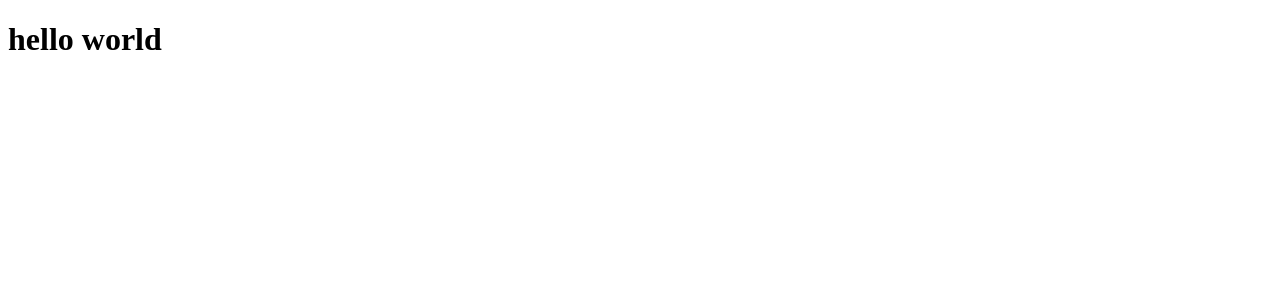
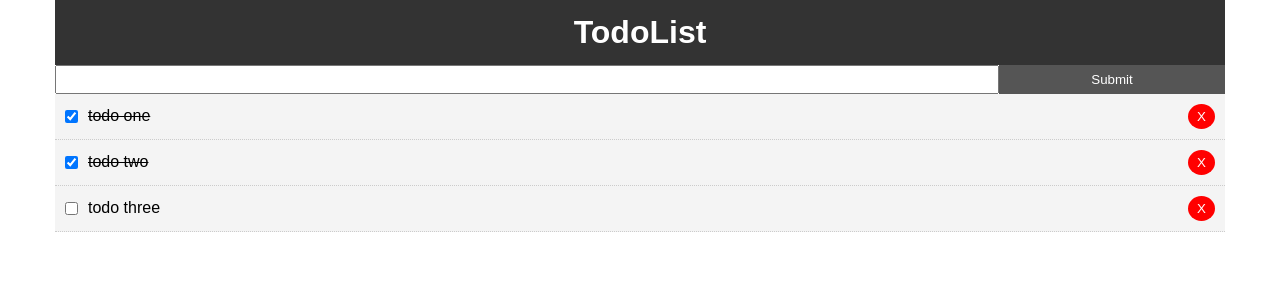
Before and after one commit to alinbrg/todo-vue, a Vue app: page / in a window 1280 px wide. Shown: the top 300 px of the page. Built offline with nearby package versions, Linux system fonts and the light colour scheme.

Commit message:
show todos

```diff
--- a/package.json
+++ b/package.json
@@ -9,6 +9,7 @@
   },
   "dependencies": {
     "core-js": "^3.8.3",
+    "uuid": "^8.3.2",
     "vue": "^3.2.13"
   },
   "devDependencies": {
--- a/src/App.vue
+++ b/src/App.vue
@@ -1,7 +1,83 @@
 <template>
-	<h1>hello world</h1>
+	<div class="container">
+		<HeaderView />
+		<AddTodoComp @add-todo="addTodo" />
+		<TodosComp :todos="todos" @del-todo="deleteTodo" />
+	</div>
 </template>
 
-<script></script>
+<script>
+import HeaderView from "./components/layout/HeaderView";
+import TodosComp from "./components/TodosComp";
+import AddTodoComp from "./components/AddTodoComp";
 
-<style></style>
+export default {
+	name: "app",
+	components: {
+		HeaderView,
+		AddTodoComp,
+		TodosComp,
+	},
+	data() {
+		return {
+			todos: [
+				{
+					id: 1,
+					title: "todo one",
+					completed: true,
+				},
+				{
+					id: 2,
+					title: "todo two",
+					completed: true,
+				},
+				{
+					id: 3,
+					title: "todo three",
+					completed: false,
+				},
+			],
+		};
+	},
+	methods: {
+		deleteTodo(id) {
+			this.todos = this.todos.filter((todo) => {
+				return todo.id !== id;
+			});
+		},
+		addTodo(newTodo) {
+			console.log(newTodo);
+			// this.todos = [...this.todos, newTodo];
+		},
+	},
+};
+</script>
+
+<style>
+* {
+	margin: 0;
+	padding: 0;
+	box-sizing: border-box;
+}
+body {
+	font-family: Arial, Helvetica, sans-serif;
+	line-height: 1.4;
+}
+.container {
+	max-width: 1200px;
+	width: 100%;
+	margin: 0 auto;
+	padding: 0 15px;
+}
+.btn {
+	display: inline-block;
+	border: none;
+	background: #555;
+	color: #fff;
+	padding: 7px 20px;
+	cursor: pointer;
+}
+.btn:hover {
+	background: #666;
+}
+</style>
--- /dev/null
+++ b/src/components/AddTodoComp.vue
@@ -0,0 +1,54 @@
+<template>
+	<div>
+		<form @submit.prevent="addTodo">
+			<input
+				type="text"
+				v-model="title"
+				name="title"
+				placehodler="add todo ..."
+			/>
+			<input value="Submit" type="submit" class="btn" />
+		</form>
+	</div>
+</template>
+
+<script>
+import uuid from "../../node_modules/uuid";
+export default {
+	name: "AddTodoComp",
+	data() {
+		return {
+			title: "",
+		};
+	},
+
+	method: {
+		addTodo() {
+			console.log("prevent");
+			const newTodo = {
+				id: uuid.v4(),
+				title: this.title,
+				completed: false,
+			};
+
+			this.$emit("add-todo", newTodo);
+
+			this.title = "";
+		},
+	},
+	emits: ["add-todo"],
+};
+</script>
+
+<style scoped>
+form {
+	display: flex;
+}
+input[type="text"] {
+	flex: 10;
+	padding: 5px;
+}
+input[type="submit"] {
+	flex: 2;
+}
+</style>
--- /dev/null
+++ b/src/components/TodoItemComp.vue
@@ -0,0 +1,48 @@
+<template>
+	<div class="todo-item" :class="todo.completed ? 'is-complete' : ''">
+		<input
+			type="checkbox"
+			@click="$emit('check-change', todo)"
+			:checked="checked"
+		/>
+
+		<p>{{ todo.title }}</p>
+
+		<button class="del" @click="$emit('del-todo', todo.id)">X</button>
+	</div>
+</template>
+
+<script>
+export default {
+	name: "TodoItemComp",
+	props: {
+		todo: Object,
+		checked: Boolean,
+	},
+	emits: ["check-change"],
+};
+</script>
+<style scoped>
+.todo-item {
+	background: #f4f4f4;
+	padding: 10px;
+	border-bottom: 1px #ccc dotted;
+	display: flex;
+	align-items: center;
+}
+.is-complete p {
+	text-decoration: line-through;
+}
+.del {
+	background: #f00;
+	color: #fff;
+	border: none;
+	padding: 5px 9px;
+	border-radius: 50%;
+	cursor: pointer;
+	margin-left: auto;
+}
+input {
+	margin-right: 10px;
+}
+</style>
--- /dev/null
+++ b/src/components/TodosComp.vue
@@ -0,0 +1,30 @@
+<template>
+	<div v-for="todo in todos" :key="todo.id">
+		<TodoItemComp
+			:todo="todo"
+			:checked="todo.completed"
+			@del-todo="$emit('del-todo', todo.id)"
+			@check-change="toggleCheck"
+		/>
+	</div>
+</template>
+
+<script>
+import TodoItemComp from "./TodoItemComp";
+export default {
+	name: "TodosComp",
+	props: {
+		todos: Array,
+	},
+	components: {
+		TodoItemComp,
+	},
+	emits: ["del-todo"],
+	methods: {
+		toggleCheck(todo) {
+			todo.completed = !todo.completed;
+		},
+	},
+};
+</script>
+<style scoped></style>
--- /dev/null
+++ b/src/components/layout/HeaderView.vue
@@ -0,0 +1,24 @@
+<template>
+	<header class="header">
+		<h1>TodoList</h1>
+	</header>
+</template>
+
+<script>
+export default {
+	name: "HeaderView",
+};
+</script>
+
+<style scoped>
+header {
+	background: #333;
+	color: #fff;
+	text-align: center;
+	padding: 10px;
+}
+.header a {
+	color: #fff;
+	padding-right: 5px;
+}
+</style>
```
Also changed, not shown: 2 other files (tests, documents, lock files or other folders).
